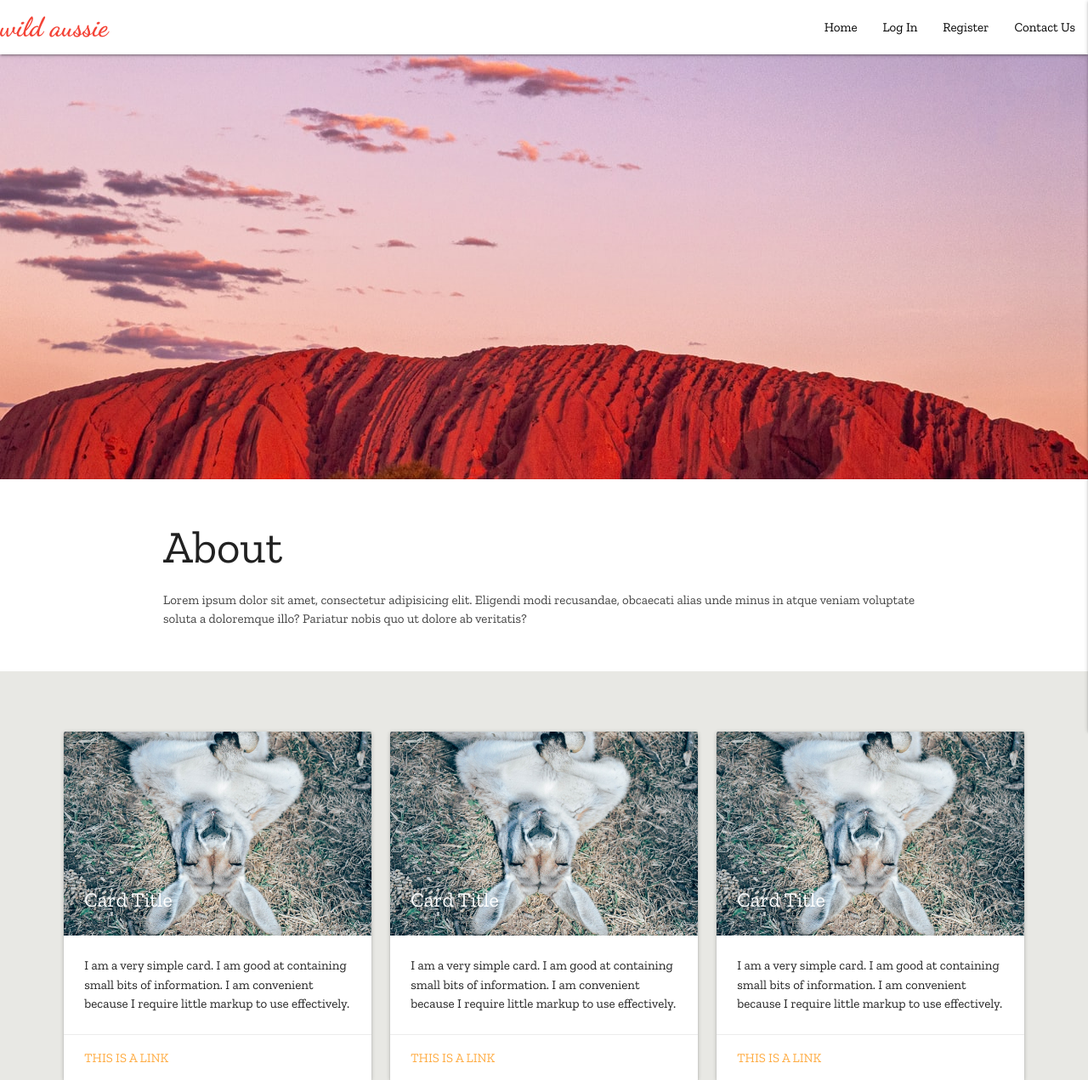
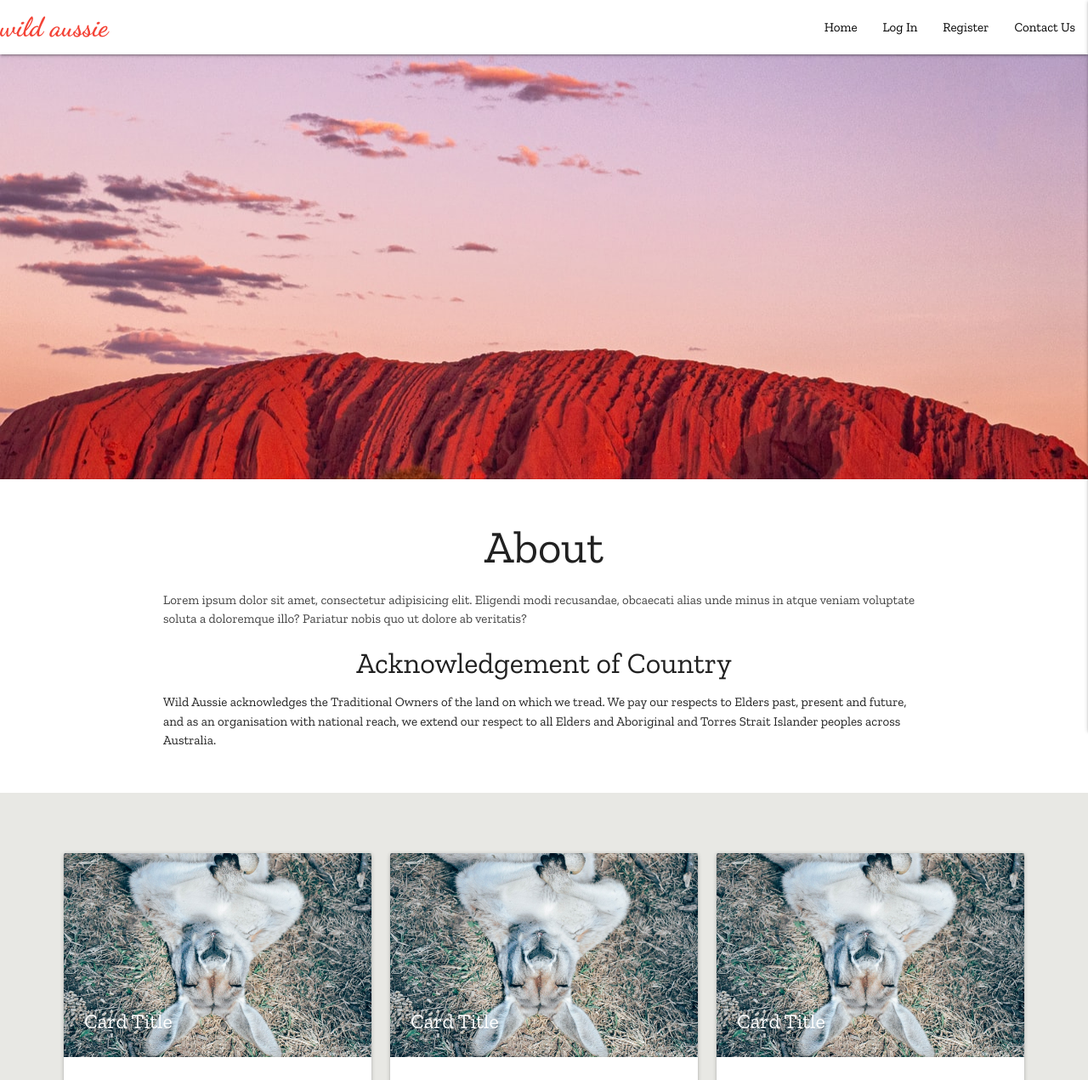
Before and after one commit to Joan-Amudu/Wild-Aussie, a Flask app: page / in a window 1280 px wide. Shown: the top 1271 px of the page at 85% size. Run offline with Flask 2, Linux system fonts and the light colour scheme; some libraries are stand-ins or nearby versions.

Commit message:
Add about section

```diff
--- a/templates/contact_us.html
+++ b/templates/contact_us.html
@@ -40,7 +40,7 @@
          <!-- Message -->
          <div class="row">
             <div class="input-field col s12">
-               <textarea id="message" class="materialize-textarea"></textarea>
+               <textarea id="message" name="message" class="materialize-textarea"></textarea>
                <label for="message">Message</label>
             </div>
          </div>
--- a/templates/home.html
+++ b/templates/home.html
@@ -8,9 +8,16 @@
  <!-- About -->
 <div class="section white">
   <div class="row container">
-    <h2 class="header">About</h2>
+    <h2 class="header center-align">About</h2>
     <p class="grey-text text-darken-3 lighten-3">Lorem ipsum dolor sit amet, consectetur adipisicing elit. Eligendi modi recusandae,
       obcaecati alias unde minus in atque veniam voluptate soluta a doloremque illo? Pariatur nobis quo ut dolore ab veritatis?</p>
+
+    <h4 class="center-align">Acknowledgement of Country</h4>
+  <p>
+Wild Aussie  acknowledges the Traditional Owners of the land on which we tread.
+ We pay our respects to Elders past, present and future, and as an organisation with national reach,
+ we extend our respect to all Elders and Aboriginal and Torres Strait Islander peoples across Australia.
+</p>
 </div>
 {% endblock %}
 
```
